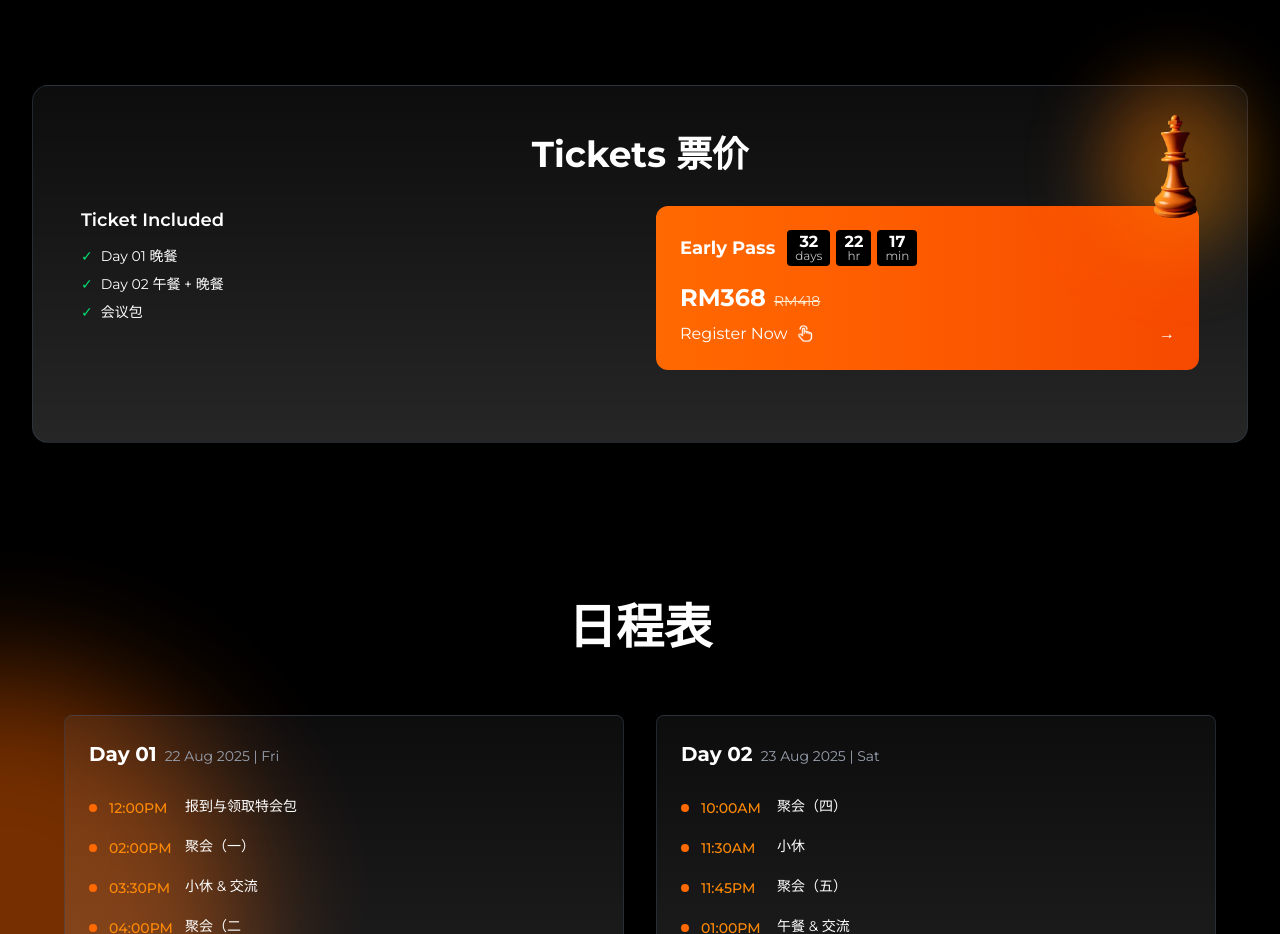
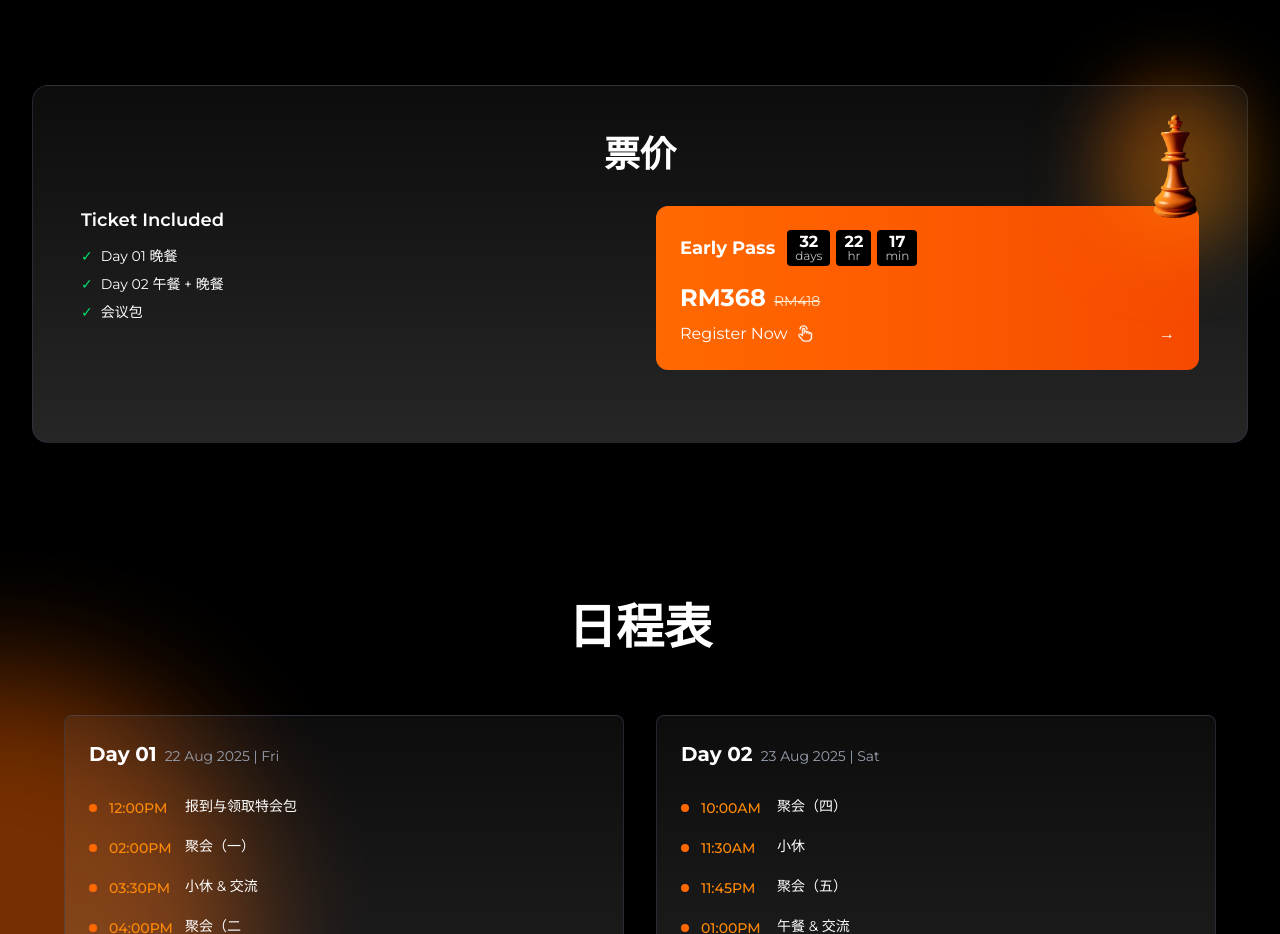
Before and after one commit to fgacyc/the-blessing-asia, a Next.js app: page / in a window 1280 px wide. Shown: the part 2180-3114 px from the top of the page. Built offline with nearby package versions, Linux system fonts and the light colour scheme.

Commit message:
Update TicketsSection.js

```diff
--- a/src/components/Sections/TicketsSection.js
+++ b/src/components/Sections/TicketsSection.js
@@ -244,7 +244,7 @@ const TicketsSection = () => {
               <div className="space-y-8">
                 {/* Header */}
                 <h2 className="text-4xl font-bold text-white text-center">
-                  Tickets 票价
+                  票价
                 </h2>
 
                 {/* New Grid Layout: Ticket Included | Pass Cards */}
```
